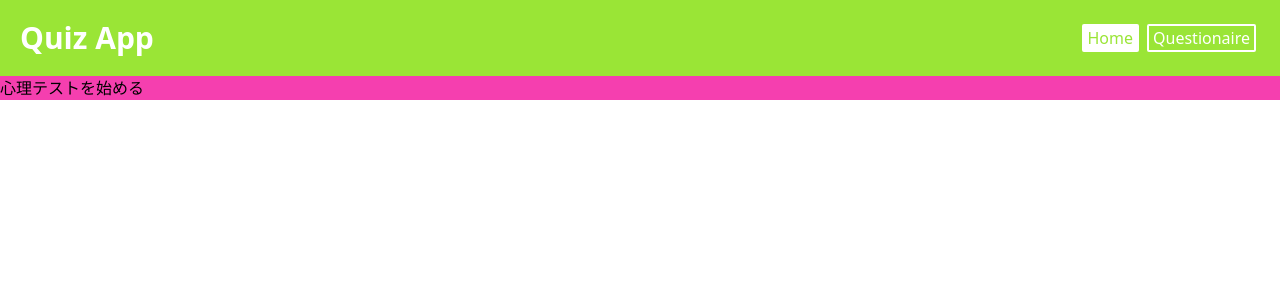
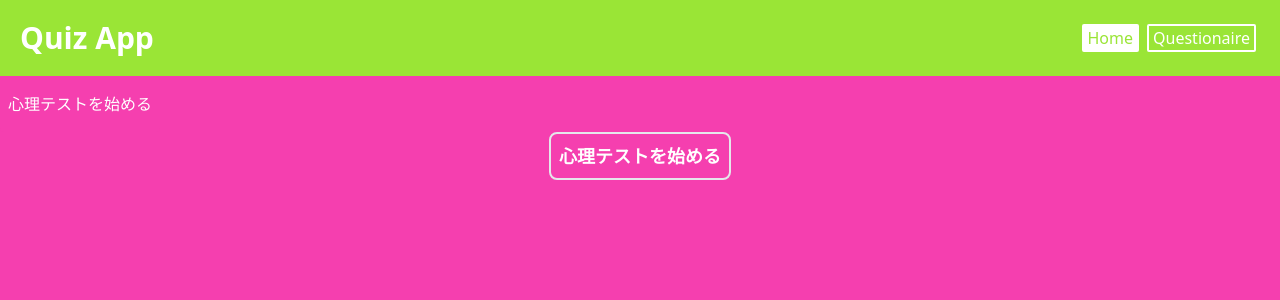
Before and after one commit to kawaneao1996/CITRINE_MATCH, a React (Vite) app: page / in a window 1280 px wide. Shown: the top 300 px of the page. Built offline with nearby package versions, Linux system fonts and the light colour scheme.

Commit message:
Button component

```diff
--- /dev/null
+++ b/src/elements/Button.tsx
@@ -0,0 +1,29 @@
+type Props = { type: "submit" | "button" | "reset";
+    ref?: React.RefObject<HTMLButtonElement>;
+    onClick?: () => void;
+    label: string;
+};
+
+export default function Button(props:Props){
+    return (
+        <button
+            type={props.type}
+            ref={props.ref}
+            onClick={props.onClick}
+            className="
+                mx-auto
+                block
+                p-2
+                text-white
+                hover:text-primary-600
+                hover:bg-white
+                border-2
+                rounded-lg
+                font-bold
+                text-lg
+            "
+        >
+            {props.label}
+        </button>
+    );
+}
--- a/src/templates/HomeTemplate.tsx
+++ b/src/templates/HomeTemplate.tsx
@@ -1,3 +1,4 @@
+import Button from "../elements/Button";
 import Header from "../organisms/Header";
 
 export default function HomeTemplate() {
@@ -5,8 +6,9 @@ export default function HomeTemplate() {
         <>
             <Header />
             {/* 心理テストの画面に遷移するボタン */}
-            <div className="bg-primary-500">
-                <button className="btn btn-primary">心理テストを始める</button>
+            <div className="bg-primary-500 min-h-screen">
+                <button className="bg-primary-500 hover:bg-secondary-500 text-white px-2 py-4 rounded">心理テストを始める</button>
+                <Button type="button" label="心理テストを始める" />
             </div>
         </>
     );
```
